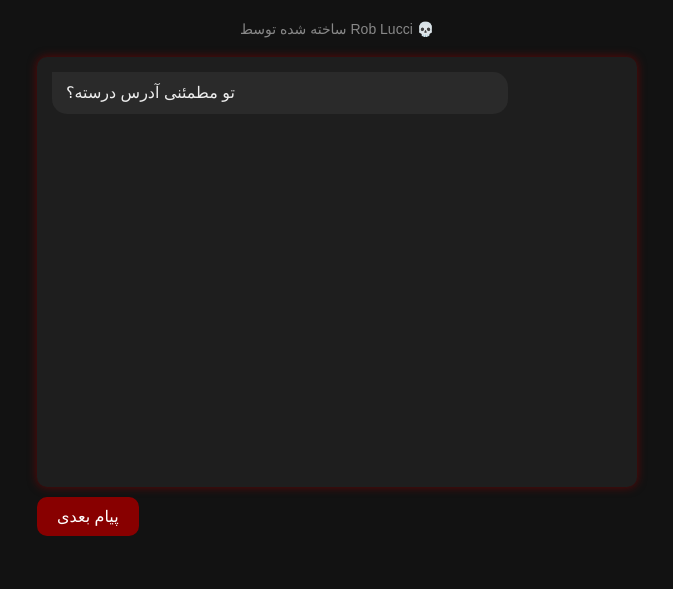
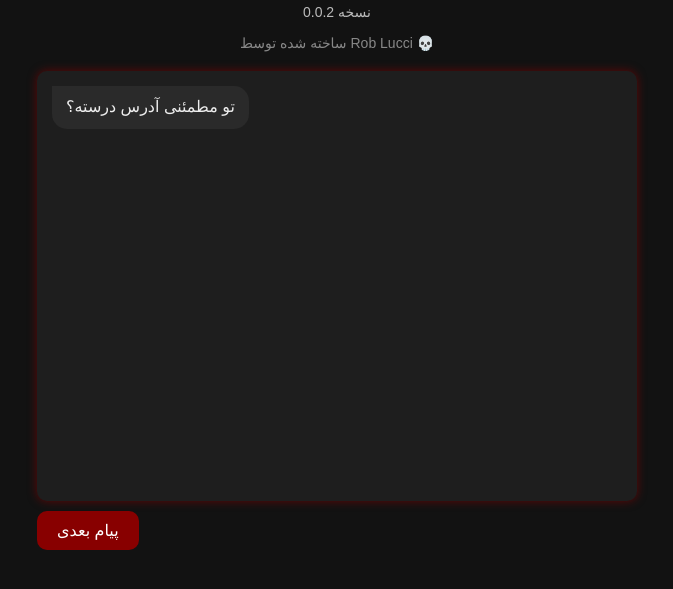
Before and after one commit to Rob-Lucci63/One-Dark-Chat, a plain HTML site: page index.html in a window 1280 px wide. Both pictures are taken after a click on the button "خانه‌ی شماره ۱۳ 🩸". Shown: the part 79-668 px from the top of the page, without its empty margins (303-976 px from the left). Drawn offline with Linux system fonts and the light colour scheme.

Commit message:
Update index.html
Signed-off-by: Rob Lucci <165822515+Rob-Lucci63@users.noreply.github.com>

```diff
--- a/index.html
+++ b/index.html
@@ -17,6 +17,13 @@
     text-align: center;
     color: #ff4444;
     text-shadow: 0 0 5px #ff4444aa;
+    margin-bottom: 5px;
+  }
+  .version {
+    text-align: center;
+    font-size: 14px;
+    color: #bbb;
+    margin-bottom: 15px;
   }
   .creator {
     text-align: center;
@@ -42,7 +49,7 @@
   .story-btn:hover {
     background: #aa0000;
   }
-  #chat, #backBtn {
+  #chat, #backBtn, #nextBtn {
     display: none;
   }
   #chat {
@@ -53,6 +60,8 @@
     height: 400px;
     overflow-y: auto;
     box-shadow: 0 0 10px #880000aa;
+    display: flex;
+    flex-direction: column;
   }
   .message {
     max-width: 75%;
@@ -93,9 +102,10 @@
 <body>
 
 <h1>One Dark Chat</h1>
+<div class="version">نسخه 0.0.2</div>
 <div class="creator">ساخته شده توسط Rob Lucci 💀</div>
 
-<!-- صفحه لیست داستان‌ها -->
+<!-- لیست داستان‌ها -->
 <div class="story-list" id="storyList">
   <button class="story-btn" onclick="startStory(0)">خانه‌ی شماره ۱۳ 🩸</button>
   <button class="story-btn" onclick="startStory(1)">شاهد نیمه‌شب 🌘</button>
@@ -110,64 +120,63 @@
 
 <script>
   const stories = [
-    [ // داستان ۱
+    [ // داستان ۱: خانه‌ی شماره ۱۳
       {from: 'left', text: 'تو مطمئنی آدرس درسته؟'},
       {from: 'right', text: 'آره، اینجا خیابون قبرستانه... پلاک 13. خونه‌ی لعنتی!'},
       {from: 'left', text: 'اسمش هم ترسناکه، چرا اصلاً اومدیم اینجا؟'},
-      {from: 'right', text: 'برای یه حقیقت قدیمی. پدرم قبل از ناپدید شدنش درباره این خونه هشدار داده بود.'},
+      {from: 'right', text: 'پدرم قبل ناپدید شدنش درباره این خونه هشدار داده بود.'},
       {from: 'left', text: 'تو هم مثل پدرت کنجکاوی داری... خطرناکه.'},
       {from: 'right', text: 'درش قفله. ولی پنجره طبقه پایین بازه.'},
       {from: 'left', text: 'بریم داخل؟'},
       {from: 'right', text: 'آره. چراغ قوه‌تو روشن کن.'},
-      {from: 'left', text: 'اینجا خیلی سرده... و اون بوی زننده چیه؟'},
+      {from: 'left', text: 'اینجا خیلی سرده... بوی زننده‌ای میاد.'},
       {from: 'right', text: 'بوی خون خشک شده‌س... بوی مرگ.'},
       {from: 'left', text: 'یه دفترچه پیدا کردم، نوشته با جوهر قرمز... یا شایدم خون؟'},
       {from: 'right', text: '"هر که وارد شود، گذشته‌اش زنده خواهد شد... و آینده‌اش تمام خواهد شد."'},
-      {from: 'left', text: 'اون سایه کی بود؟ دیدی؟ پشت دیوار!' },
+      {from: 'left', text: 'اون سایه کی بود؟ دیدی؟ پشت دیوار!'},
       {from: 'right', text: 'باید بریم پایین، صدای زنجیر میاد... از زیرزمین.'},
       {from: 'left', text: 'در باز شد؟ تو زدی؟'},
       {from: 'right', text: 'نه... خودش باز شد...'},
       {from: 'left', text: 'پدرت... اون اونجاست! اما... پیر شده... و... مرده؟'},
-      {from: 'right', text: 'نه... اون منم. آینده‌ی من... این خونه لعنتی زمانو می‌خوره.'},
+      {from: 'right', text: 'نه... اون منم. آینده‌ی من... این خونه زمانو می‌خوره.'},
       {from: 'left', text: 'در بسته شد! صدای پا... نزدیک میشه—'},
       {from: 'right', text: 'دیگه دیر شده...'}
     ],
     [ // داستان ۲
-      {from: 'left', text: 'پنجره‌ی واحد ۴ طبقه پایین هنوز بازه.'},
-      {from: 'right', text: 'اونجا صدای شلیک اومد. صدای جیغ هم شنیدی؟'},
-      {from: 'left', text: 'آره. ۳ شب بود. همیشه ساعت ۳ بدترین وقته.'},
-      {from: 'right', text: 'دوربین رو تنظیم کردم. ضبطش شروع شد.'},
+      {from: 'left', text: 'پنجره‌ی طبقه چهارم هنوز بازه.'},
+      {from: 'right', text: 'اونجا صدای شلیک اومد. جیغ هم شنیدی؟'},
+      {from: 'left', text: 'آره. ساعت ۳ شب بود. همیشه عجیب‌ترین وقته.'},
+      {from: 'right', text: 'دوربین رو تنظیم کردم، ضبطش روشن شد.'},
       {from: 'left', text: 'سایه‌ای دیده میشه. داره چیزی می‌کشه رو زمین.'},
       {from: 'right', text: 'اون یه جسده؟ نه... داره تکون می‌خوره.'},
       {from: 'left', text: 'اون دختره زنده‌س! باید نجاتش بدیم.'},
-      {from: 'right', text: 'زنگ زدم پلیس. فیلم رو هم براشون فرستادم.'},
-      {from: 'left', text: 'ماشین پلیس رسید. صدای تیر اومد. اون قاتل رو زدن.'},
-      {from: 'right', text: 'دختره زنده‌س. به خاطر ما. چون بی‌تفاوت نبودیم.'}
+      {from: 'right', text: 'زنگ زدم پلیس. فیلم رو هم فرستادم.'},
+      {from: 'left', text: 'پلیسا رسیدن. صدای تیر اومد. قاتل رو گرفتن.'},
+      {from: 'right', text: 'دختره نجات پیدا کرد. ما کمکش کردیم.'}
     ],
     [ // داستان ۳
       {from: 'left', text: 'یه پیام اومد: "بهت گفتم وارد نشو..."'},
       {from: 'right', text: 'شماره‌ش ناشناسه؟'},
-      {from: 'left', text: 'آره. و پشتش یه فایل صوتی فرستاد. صدای جیغ...'},
+      {from: 'left', text: 'آره. باهاش یه فایل صوتی بود. صدای جیغ...'},
       {from: 'right', text: 'اون صدا برات آشنا نبود؟'},
       {from: 'left', text: 'انگار صدای خودم بود... ولی توی ترس.'},
-      {from: 'right', text: 'یه بار منم یه پیام مشابه گرفتم... توی همون خونه.'},
-      {from: 'left', text: 'پنجره اتاقم خودبه‌خود باز شد. گوشی‌م خاموش شد یه لحظه.'},
-      {from: 'right', text: 'باید بری بیرون... الان!'},
-      {from: 'left', text: 'دیگه دیر شده. اون پشت سرمه. ولی صدا نداره. نفس هم نمی‌کشه.'},
-      {from: 'right', text: 'تورو خدا بدو—'},
-      {from: 'left', text: 'پیام آخری که دیدم نوشت: "نفر بعدی تویی..."'}
+      {from: 'right', text: 'یه بار منم پیام مشابه گرفتم... تو همون خونه.'},
+      {from: 'left', text: 'پنجره باز شد خودبه‌خود. گوشی‌م خاموش شد.'},
+      {from: 'right', text: 'الان برو بیرون! همین حالا!'},
+      {from: 'left', text: 'دیر شده. پشت سرمه. نفس نمی‌کشه... صدا نداره.'},
+      {from: 'right', text: 'بدو—'},
+      {from: 'left', text: 'آخرین پیام: "نفر بعدی تویی..."'}
     ],
     [ // داستان ۴
-      {from: 'right', text: 'تو گفتی یه دختر با فانوس دیدی توی مه؟'},
-      {from: 'left', text: 'آره، وسط جنگل. نور فانوسش نجاتم داد.'},
-      {from: 'right', text: 'مطمئنی زنده بود؟ تو اون وضعیت؟'},
-      {from: 'left', text: 'چیزی نگفت. فقط راه افتاد و من دنبال نورش رفتم.'},
-      {from: 'right', text: 'مردم می‌گن اون دختر سال‌ها پیش گم شد. با فانوسش رفت دنبال سگش و دیگه برنگشت.'},
-      {from: 'left', text: 'ولی اون شب... من تو گل مونده بودم. اون بهم راه رو نشون داد.'},
-      {from: 'right', text: 'عجیبه... انگار روحش دنبال کمک کردن به بقیه‌ست.'},
-      {from: 'left', text: 'درست وقتی از مه خارج شدم و نور خونه رو دیدم، غیب شد.'},
-      {from: 'right', text: 'اون باعث شد زنده بمونی. یه روح محافظ؟'},
-      {from: 'left', text: 'شاید. ولی بهش مدیونم. من نباید اونجا زنده می‌موندم.'}
+      {from: 'right', text: 'گفتی دختر فانوس‌به‌دستی دیدی؟'},
+      {from: 'left', text: 'آره، وسط مه. نجاتم داد.'},
+      {from: 'right', text: 'اون زنده بود؟'},
+      {from: 'left', text: 'فقط راه افتاد و من دنبال نورش رفتم.'},
+      {from: 'right', text: 'می‌گن اون دختر سال‌ها پیش گم شد.'},
+      {from: 'left', text: 'ولی اون شب، راه نجاتم رو نشونم داد.'},
+      {from: 'right', text: 'شاید روحش دنبال کمک کردنه.'},
+      {from: 'left', text: 'وقتی رسیدم نزدیک خونه، ناپدید شد.'},
+      {from: 'right', text: 'بهش مدیونی. نجاتت داد.'}
     ]
   ];
 
@@ -184,19 +193,20 @@
     msgIndex = 0;
     chat.innerHTML = '';
     storyList.style.display = 'none';
-    chat.style.display = 'block';
+    chat.style.display = 'flex';
     nextBtn.style.display = 'block';
+    nextBtn.disabled = true;
     backBtn.style.display = 'none';
     showNextMessage();
   }
 
   function showNextMessage() {
     if (msgIndex >= currentStory.length) {
-      nextBtn.disabled = true;
       nextBtn.style.display = 'none';
       backBtn.style.display = 'block';
       return;
     }
+    nextBtn.disabled = true;
     const msg = currentStory[msgIndex];
     const div = document.createElement('div');
     div.className = 'message ' + msg.from;
@@ -212,6 +222,7 @@
         chat.scrollTop = chat.scrollHeight;
       } else {
         msgIndex++;
+        nextBtn.disabled = false;
       }
     }
     typeText();
@@ -220,6 +231,7 @@
   function goBack() {
     storyList.style.display = 'flex';
     chat.style.display = 'none';
+    nextBtn.style.display = 'none';
     backBtn.style.display = 'none';
   }
 </script>
```
